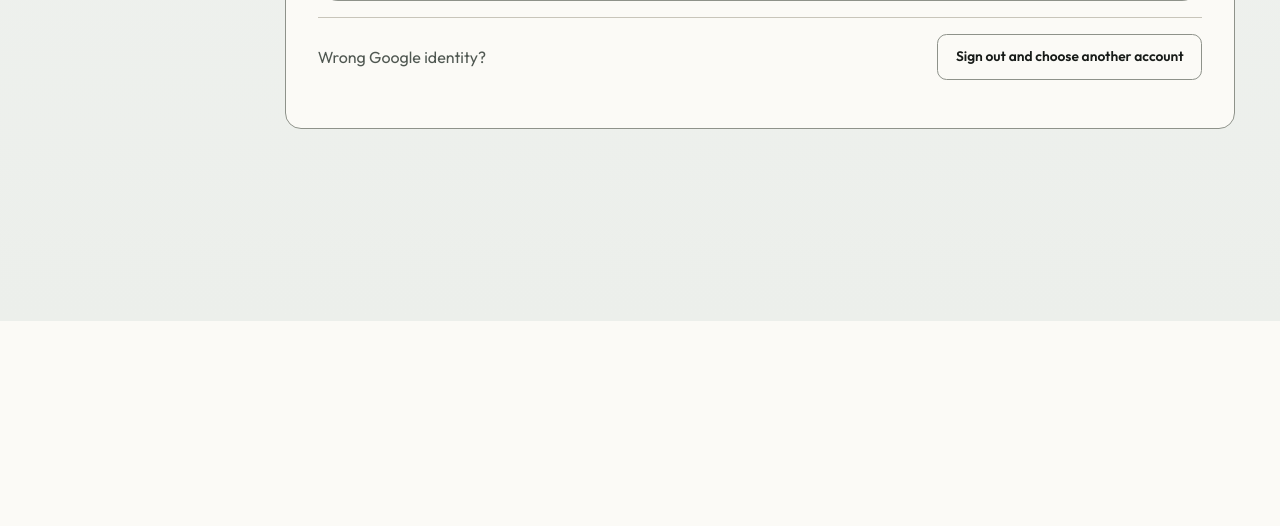
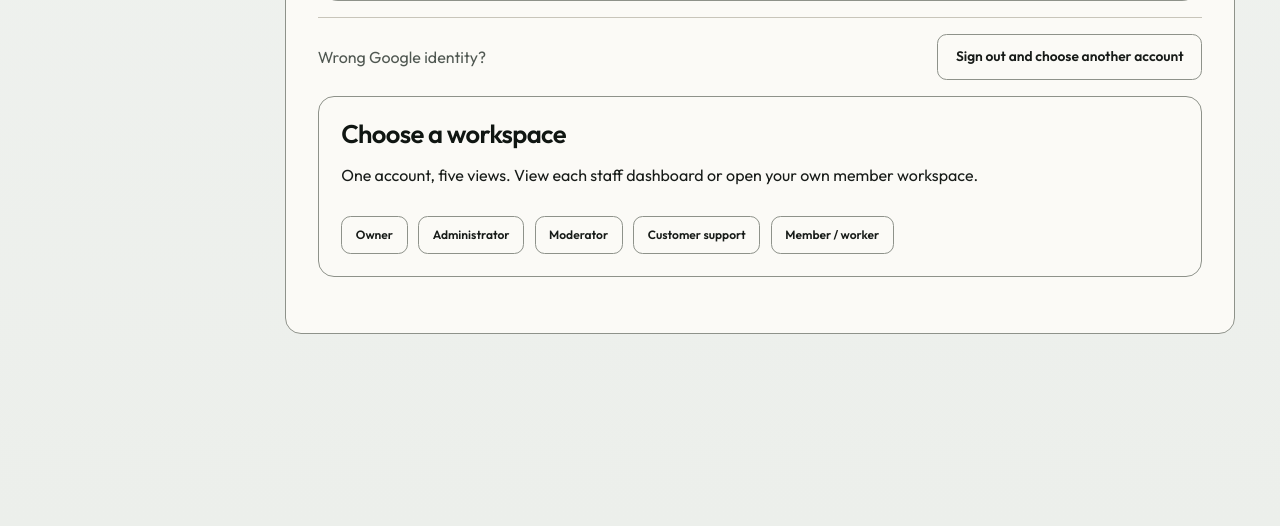
Before and after one commit to Aghatise1/push-stellar, a Django app: page /staff/entry/ in a window 1280 px wide. Shown: the part 935-1461 px from the top of the page. Before the commit the page ends 1256 px from the top, so only its background shows below. Run offline with Django 5.2, Linux system fonts and the light colour scheme; the visitor is signed in with stand-in values (Sample User, id 1); data that the repository does not hold is empty.

Commit message:
Let owners view staff dashboards and expose staff sign-in in footer

```diff
--- a/core/views.py
+++ b/core/views.py
@@ -457,6 +457,9 @@ def _role_dashboard(request,role):
     }
     shared={
         'role':role,
+        'can_switch_staff_dashboard':staff_role(request.user) == 'owner',
+        'owner_dashboard_preview':staff_role(request.user) == 'owner' and role != 'owner',
+        'staff_portal_role':role,
         'metrics':metrics,
         'recent_audit':AuditEvent.objects.select_related('actor')[:10] if role in {'owner','admin'} else [],
     }
@@ -524,17 +527,17 @@ def owner_dashboard(request):
     return _role_dashboard(request,'owner')
 
 
-@staff_only('admin')
+@staff_only('owner','admin')
 def admin_dashboard(request):
     return _role_dashboard(request,'admin')
 
 
-@staff_only('moderator')
+@staff_only('owner','moderator')
 def moderator_dashboard(request):
     return _role_dashboard(request,'moderator')
 
 
-@staff_only('support')
+@staff_only('owner','support')
 def support_dashboard(request):
     return _role_dashboard(request,'support')
 
--- a/templates/base.html
+++ b/templates/base.html
@@ -88,7 +88,7 @@
       {% if user.is_authenticated and not user.email_verified %}<div class="notice"><strong>Verify your email to unlock Wallet, Messages and work actions.</strong><p>{% if local_email %}Real email delivery is not configured on this local preview yet. The newest code is stored in the private-mail folder.{% else %}Enter the six-digit code sent to {{ user.email }}.{% endif %}</p><a class="link-button" href="{% url 'verify_email' %}">Enter verification code</a></div>{% endif %}
       {% block content %}{% endblock %}
     </main>
-    {% if not user.is_authenticated %}<footer><span>© {% now "Y" %} Push · Scope, delivery and settlement in one record.</span><span><a href="{% url 'home' %}">Home</a> · <a href="{% url 'product' %}">Product</a> · <a href="{% url 'how_it_works' %}">Rules</a> · <a href="{% url 'documentation' %}">Docs</a> · <a href="{% url 'help' %}">Help</a> · <a href="{% url 'terms' %}">Terms</a> · <a href="{% url 'privacy' %}">Privacy</a> · <a href="{% url 'investors' %}">Investors</a> · <a href="mailto:aghatiseehioghae644@gmail.com">Email</a> · <a href="https://x.com/push__io" target="_blank" rel="noopener noreferrer">X · @push__io</a> · {{ payment_notice }}</span></footer>{% endif %}
+    {% if not user.is_authenticated %}<footer><span>© {% now "Y" %} Push · Scope, delivery and settlement in one record.</span><span><a href="{% url 'home' %}">Home</a> · <a href="{% url 'product' %}">Product</a> · <a href="{% url 'how_it_works' %}">Rules</a> · <a href="{% url 'documentation' %}">Docs</a> · <a href="{% url 'help' %}">Help</a> · <a href="{% url 'terms' %}">Terms</a> · <a href="{% url 'privacy' %}">Privacy</a> · <a href="{% url 'staff_login' %}">Staff sign in</a> · <a href="{% url 'investors' %}">Investors</a> · <a href="mailto:aghatiseehioghae644@gmail.com">Email</a> · <a href="https://x.com/push__io" target="_blank" rel="noopener noreferrer">X · @push__io</a> · {{ payment_notice }}</span></footer>{% endif %}
   </div>
   {% if user.is_authenticated %}
   <nav class="mobile-dock{% if staff_portal_active %} staff-mobile-dock{% endif %}" aria-label="{% if staff_portal_active %}Operations{% else %}Signed-in{% endif %} navigation">
--- a/templates/role_dashboard.html
+++ b/templates/role_dashboard.html
@@ -3,6 +3,7 @@
 {% block app_location %}{{ role|title }} operations{% endblock %}
 {% block content %}
 <section class="role-dashboard role-{{ role }}" aria-labelledby="role-dashboard-title" data-role-dashboard>
+  {% if can_switch_staff_dashboard %}{% include 'staff_workspace_switcher.html' %}{% endif %}
   <header class="role-dashboard-hero" data-role-reveal>
     <div><span class="tag">{{ role|title }} workspace</span><h1 id="role-dashboard-title">{{ dashboard_title }}.</h1><p class="lead">{{ dashboard_lead }}</p></div>
     <div class="role-identity"><span class="role-security"><i aria-hidden="true"></i>Protected staff session</span><strong>{{ request.user.email }}</strong><small>{{ dashboard_note }}</small><a href="{% url 'staff_entry' %}">Switch between member and operations workspaces →</a></div>
--- a/templates/staff_entry.html
+++ b/templates/staff_entry.html
@@ -26,5 +26,6 @@
     <p>Wrong Google identity?</p>
     <form method="post" action="{% url 'logout' %}">{% csrf_token %}<button class="button secondary" type="submit">Sign out and choose another account</button></form>
   </div>
+  {% if staff_role == 'owner' %}{% include 'staff_workspace_switcher.html' %}{% endif %}
 </section>
 {% endblock %}
--- /dev/null
+++ b/templates/staff_workspace_switcher.html
@@ -0,0 +1,12 @@
+<section class="guidance-panel" aria-label="Owner workspace switcher">
+  <h2>Choose a workspace</h2>
+  <p>One account, five views. View each staff dashboard or open your own member workspace.</p>
+  <nav class="actions" aria-label="Dashboard views">
+    <a class="button secondary small" href="{% url 'owner_dashboard' %}" {% if role == 'owner' %}aria-current="page"{% endif %}>Owner</a>
+    <a class="button secondary small" href="{% url 'admin_dashboard' %}" {% if role == 'admin' %}aria-current="page"{% endif %}>Administrator</a>
+    <a class="button secondary small" href="{% url 'moderator_dashboard' %}" {% if role == 'moderator' %}aria-current="page"{% endif %}>Moderator</a>
+    <a class="button secondary small" href="{% url 'support_dashboard' %}" {% if role == 'support' %}aria-current="page"{% endif %}>Customer support</a>
+    <a class="button secondary small" href="{% url 'workspace' %}">Member / worker</a>
+  </nav>
+  {% if owner_dashboard_preview %}<p class="notice"><strong>Viewing the {{ role }} dashboard as Owner.</strong> Your account and owner permissions have not changed. Opening a tool uses your owner access.</p>{% endif %}
+</section>
```
Also changed, not shown: core/tests.py (+15 -1 lines).
